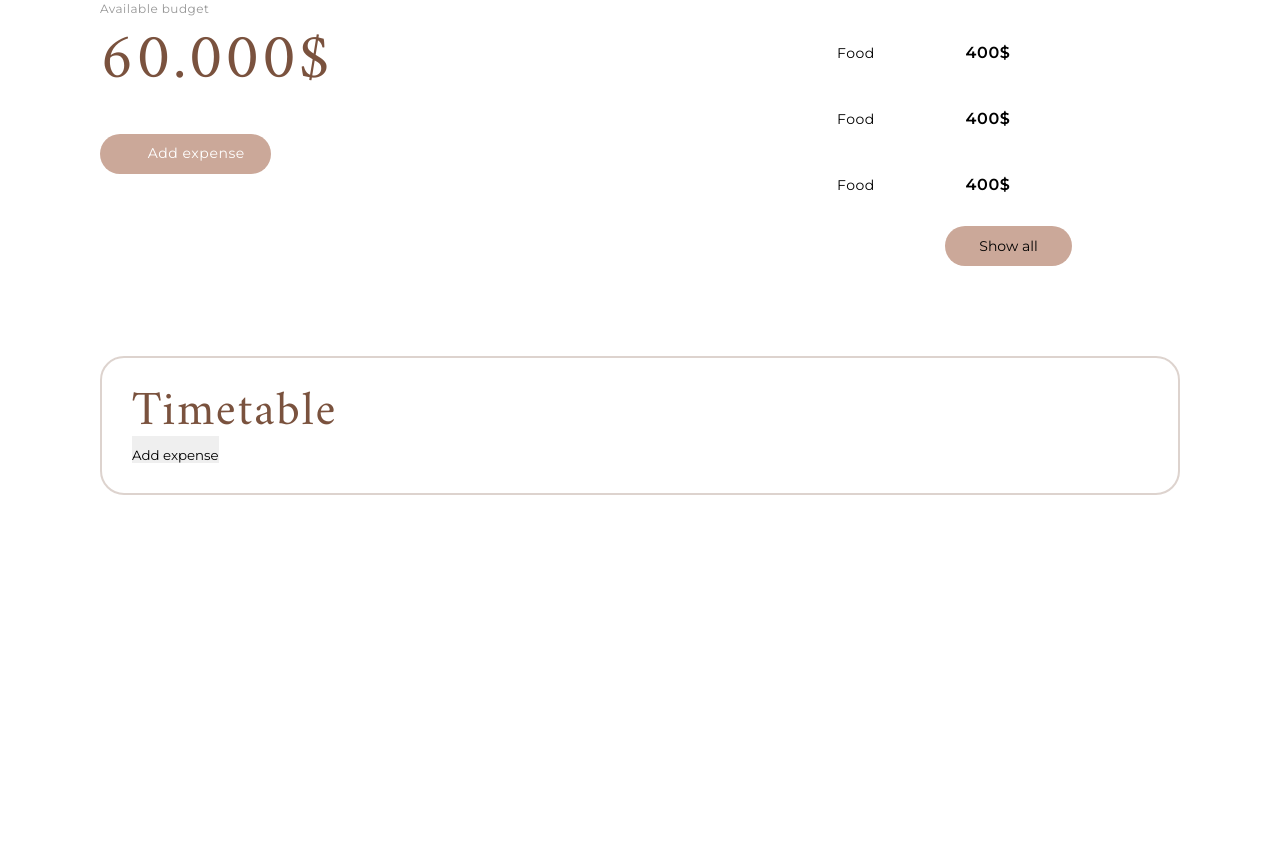
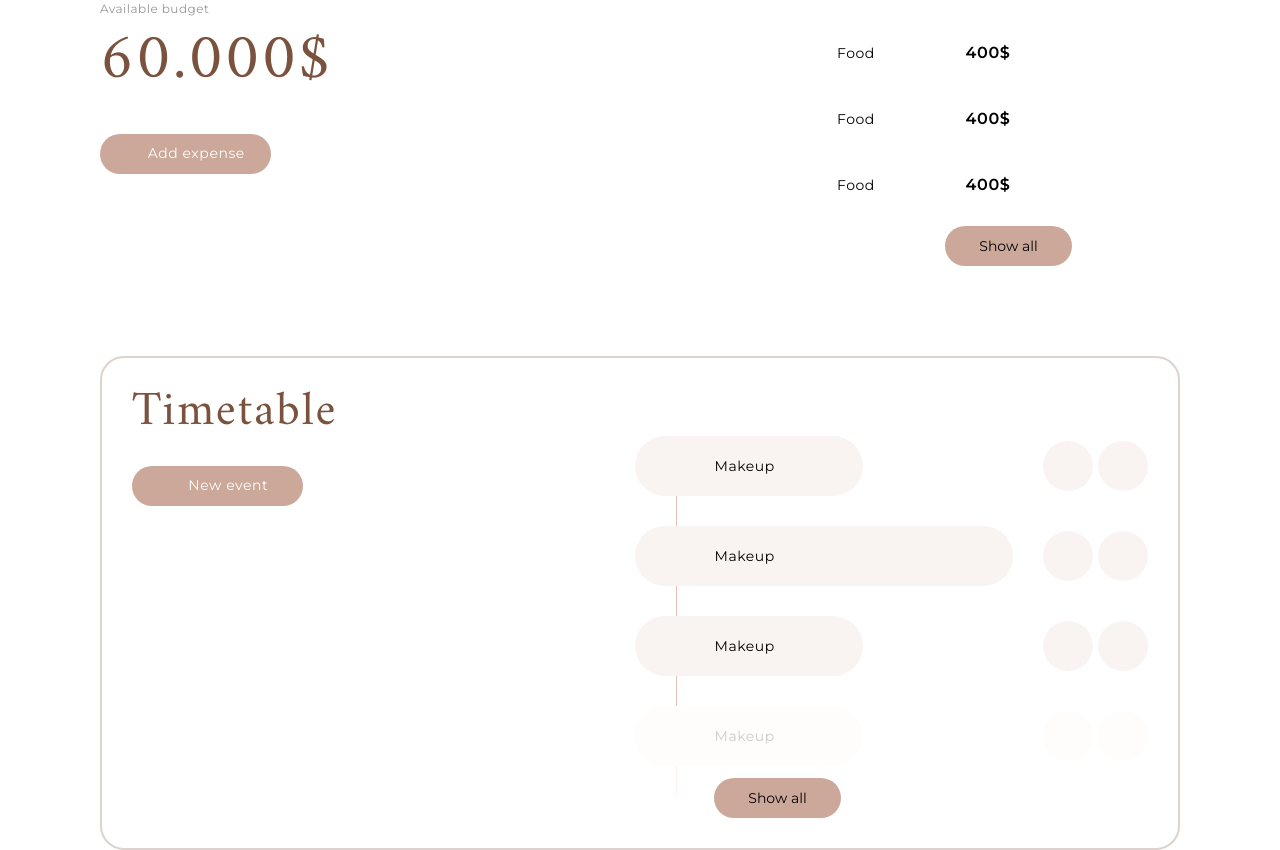
Before and after one commit to ArturikY/weddyland-layout, a website: page src/templates/profile.html in a window 1280 px wide. Shown: the part 1592-2442 px from the top of the page. Before the commit the page ends 2087 px from the top, so only its background shows below. Drawn offline with nearby package versions, Linux system fonts and the light colour scheme; files that its build step writes are made by us from their sources; files whose address does not match are found by name; a web font is replaced by a local one.

Commit message:
complete profile layout

```diff
--- a/src/styles/comps/pages/profile/timetable.scss
+++ b/src/styles/comps/pages/profile/timetable.scss
@@ -50,4 +50,143 @@
 			display: none;
 		}
 	}
+
+	&-content {
+		display: flex;
+		justify-content: space-between;
+		flex-wrap: wrap;
+		@media (max-width: 670px) {
+			justify-content: center;
+		}
+
+		&__new-event {
+			@include adaptivePropertyMobile(width, 171, 150);
+			@include adaptivePropertyMobile(height, 40, 35);
+			border-radius: 60px;
+			background: #cba899;
+			display: flex;
+			justify-content: center;
+			align-items: center;
+			gap: 10px;
+			margin-right: 10px;
+			margin-bottom: 30px;
+			@include adaptivePropertyMobile(margin-top, 30, 15);
+			span,
+			p {
+				@include adaptivePropertyMobile(font-size, 14, 10);
+				font-weight: 400;
+				line-height: 171%;
+				letter-spacing: 0.04em;
+				color: #fff;
+			}
+		}
+
+		.event {
+			display: flex;
+			align-items: center;
+			justify-content: space-between;
+			position: relative;
+			@include adaptivePropertyMobile(margin-bottom, 30, 15);
+			&.long {
+				@include adaptivePropertyMobile(gap, 30, 20);
+			}
+			&.opacity {
+				opacity: 0.2;
+			}
+
+			&__body {
+				display: flex;
+				align-items: center;
+				@include adaptivePropertyMobile(gap, 30, 15);
+				width: 228px;
+				@include adaptivePropertyMobile(height, 60, 50);
+				border-radius: 38px;
+				background: #f9f4f1;
+				@include adaptivePropertyMobile(padding-left, 30, 15);
+				&.long {
+					@include adaptivePropertyMobile(width, 378, 228);
+				}
+			}
+			&__name {
+				@include adaptivePropertyMobile(font-size, 14, 10);
+				font-weight: 400;
+				letter-spacing: 0.04em;
+				text-align: center;
+				color: #000;
+			}
+			&__icon {
+				@include adaptivePropertyMobile(font-size, 25, 15);
+				color: #e6c0b5;
+			}
+			&-btns {
+				display: flex;
+				align-items: center;
+				gap: 5px;
+
+				&__btn {
+					border-radius: 38px;
+					width: 50px;
+					height: 50px;
+					background: #f9f4f1;
+					display: flex;
+					justify-content: center;
+					align-items: center;
+					span {
+						font-family: 'Icon';
+						@include adaptivePropertyMobile(font-size, 20, 14);
+						color: #efd9ce;
+					}
+				}
+			}
+			&__decoration {
+				position: absolute;
+				width: 1px;
+				@include adaptivePropertyMobile(height, 30, 15);
+				@include adaptivePropertyMobile(bottom, -30, -15);
+				@include adaptivePropertyMobile(left, 41, 22);
+				background: #e6c0b5;
+			}
+		}
+		&__show-all {
+			display: flex;
+			justify-content: center;
+			align-items: center;
+			border-radius: 60px;
+			width: 127px;
+			height: 40px;
+			margin-left: 79px;
+			margin-top: -18px;
+			background: #cba899;
+			font-weight: 400;
+			font-size: 14px;
+			color: #000;
+			transition: all 0.3s ease-in-out;
+			&:hover {
+				background: #93786c;
+				color: #fff;
+			}
+			@media (max-width: 670px) {
+				margin-left: auto;
+				margin-right: auto;
+			}
+			@media (max-width: 390px) {
+				display: none;
+			}
+		}
+
+		&__show-all-mobile {
+			display: none;
+			width: 61px;
+			margin: 0 auto;
+			font-weight: 400;
+			font-size: 10px;
+			color: #9f9f9f;
+
+			@media (max-width: 390px) {
+				display: flex;
+				align-items: center;
+				gap: 5px;
+			}
+		}
+	}
 }
--- a/src/templates/comps/pages/profile/timetable.html
+++ b/src/templates/comps/pages/profile/timetable.html
@@ -12,8 +12,78 @@
 			<div class="timetable__content timetable-content">
 				<button class="timetable-content__new-event">
 					<span class="icon">&#xe908;</span>
-					<p>Add expense</p>
+					<p>New event</p>
 				</button>
+				<div class="timetable-content__events">
+					<div class="timetable-content__list-events">
+						<div class="timetable-content__event event">
+							<div class="event__body">
+								<span class="event__icon icon">&#xe906;</span>
+								<p class="event__name">Makeup</p>
+							</div>
+							<div class="event__btns event-btns">
+								<div class="event-btns__btn">
+									<span class="icon-trash icon">&#xe90c;</span>
+								</div>
+								<div class="event-btns__btn">
+									<span class="icon-edit icon">&#xe903;</span>
+								</div>
+							</div>
+							<div class="event__decoration"></div>
+						</div>
+						<div class="timetable-content__event event long">
+							<div class="event__body long">
+								<span class="event__icon icon">&#xe906;</span>
+								<p class="event__name">Makeup</p>
+							</div>
+							<div class="event__btns event-btns">
+								<div class="event-btns__btn">
+									<span class="icon-trash icon">&#xe90c;</span>
+								</div>
+								<div class="event-btns__btn">
+									<span class="icon-edit icon">&#xe903;</span>
+								</div>
+							</div>
+							<div class="event__decoration"></div>
+						</div>
+						<div class="timetable-content__event event">
+							<div class="event__body">
+								<span class="event__icon icon">&#xe906;</span>
+								<p class="event__name">Makeup</p>
+							</div>
+							<div class="event__btns event-btns">
+								<div class="event-btns__btn">
+									<span class="icon-trash icon">&#xe90c;</span>
+								</div>
+								<div class="event-btns__btn">
+									<span class="icon-edit icon">&#xe903;</span>
+								</div>
+							</div>
+							<div class="event__decoration"></div>
+						</div>
+						<div class="timetable-content__event event opacity">
+							<div class="event__body opacity">
+								<span class="event__icon icon">&#xe906;</span>
+								<p class="event__name">Makeup</p>
+							</div>
+							<div class="event__btns event-btns">
+								<div class="event-btns__btn">
+									<span class="icon-trash icon">&#xe90c;</span>
+								</div>
+								<div class="event-btns__btn">
+									<span class="icon-edit icon">&#xe903;</span>
+								</div>
+							</div>
+							<div class="event__decoration"></div>
+						</div>
+						<a href="#" class="timetable-content__show-all"
+							><span>Show all</span></a
+						>
+						<a href="#" class="timetable-content__show-all-mobile"
+							>Show all <span><div class="icon">&#xe901;</div></span></a
+						>
+					</div>
+				</div>
 			</div>
 		</div>
 	</div>
```
